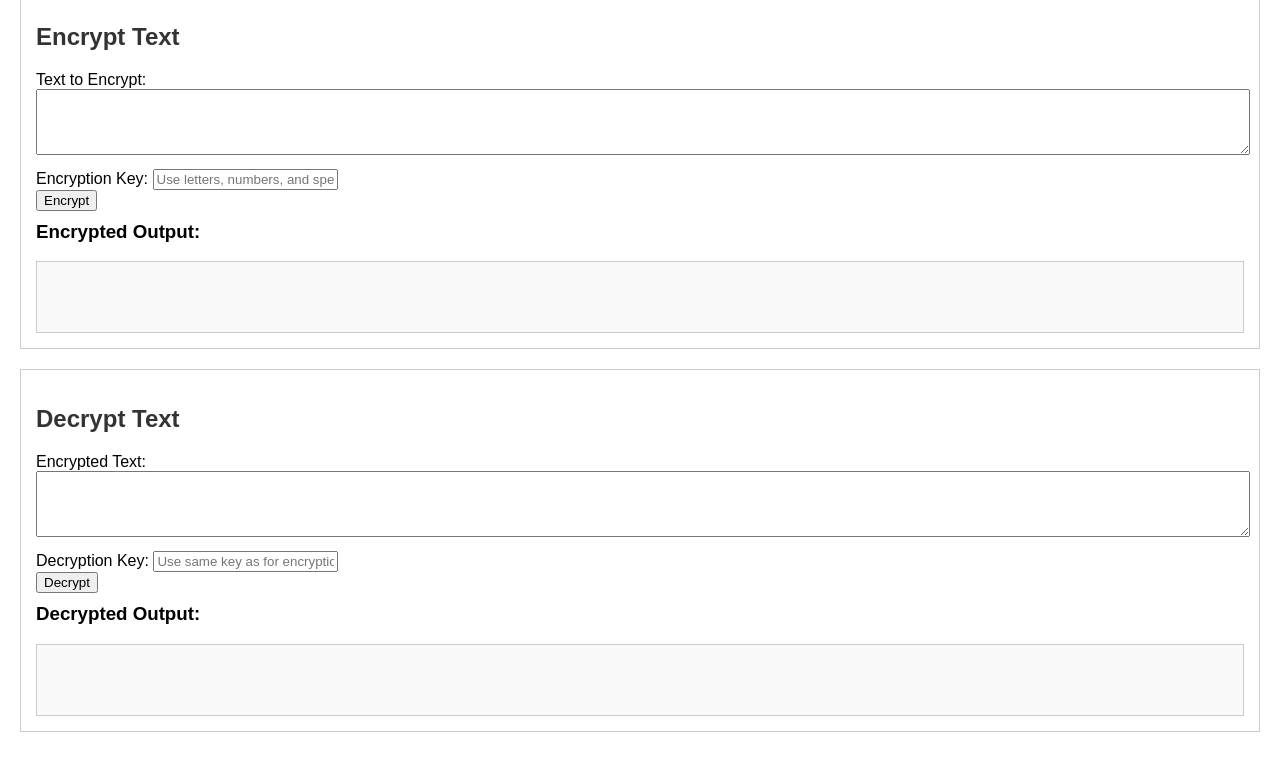
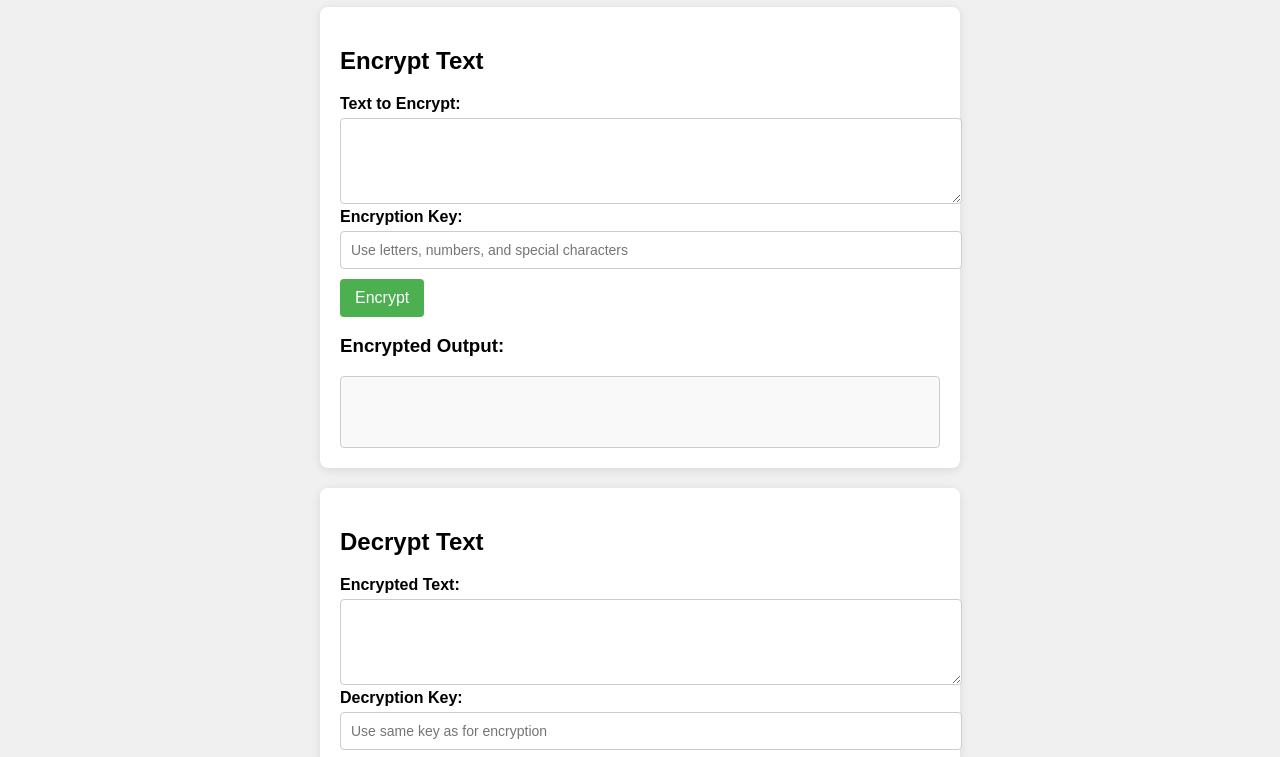
Before and after one commit to R-Harikrishna9/text-Encryption-app, a website: page index.html in a window 1280 px wide. Shown: the part 93-850 px from the top of the page. Drawn offline with Linux system fonts and the light colour scheme.

Commit message:
Add index.html

```diff
--- a/index.html
+++ b/index.html
@@ -4,7 +4,58 @@
     <meta charset="UTF-8">
     <meta name="viewport" content="width=device-width, initial-scale=1.0">
     <title>Text Encryption Application</title>
-    <link rel="stylesheet" href="styles.css"> <!-- Optional CSS -->
+    <style>
+        body {
+            font-family: Arial, sans-serif;
+            background-color: #f0f0f0;
+            margin: 0;
+            padding: 20px;
+        }
+        h1 {
+            text-align: center;
+            color: #333;
+        }
+        .section {
+            background-color: white;
+            border-radius: 8px;
+            padding: 20px;
+            margin: 20px auto;
+            box-shadow: 0 2px 10px rgba(0, 0, 0, 0.1);
+            max-width: 600px;
+        }
+        label {
+            font-weight: bold;
+        }
+        textarea, input[type="text"] {
+            width: 100%;
+            padding: 10px;
+            margin-top: 5px;
+            border: 1px solid #ccc;
+            border-radius: 4px;
+            font-size: 14px;
+        }
+        button {
+            background-color: #4CAF50;
+            color: white;
+            padding: 10px 15px;
+            border: none;
+            border-radius: 4px;
+            cursor: pointer;
+            font-size: 16px;
+            margin-top: 10px;
+        }
+        button:hover {
+            background-color: #45a049;
+        }
+        .output {
+            border: 1px solid #ccc;
+            padding: 10px;
+            background-color: #f9f9f9;
+            margin-top: 10px;
+            min-height: 50px; /* Minimum height for the output fields */
+            border-radius: 4px;
+        }
+    </style>
 </head>
 <body>
     <h1>Text Encryption Application</h1>
@@ -84,15 +135,5 @@
             }
         }
     </script>
-
-    <style>
-        .output {
-            border: 1px solid #ccc;
-            padding: 10px;
-            background-color: #f9f9f9;
-            margin-top: 10px;
-            min-height: 50px; /* Minimum height for the output fields */
-        }
-    </style>
 </body>
 </html>
```
